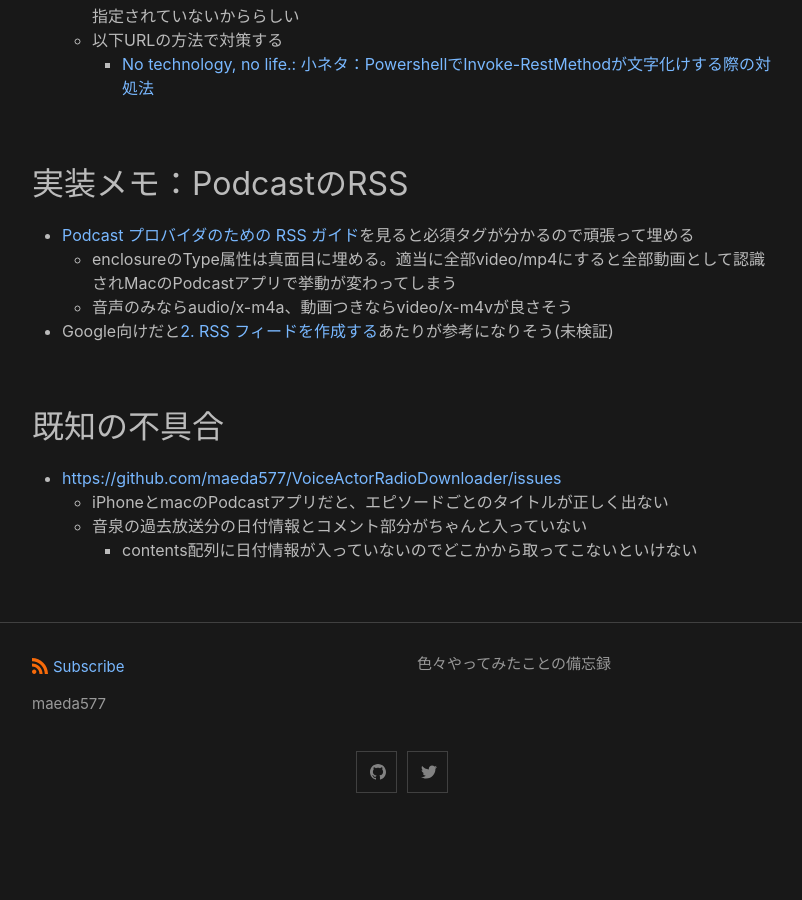
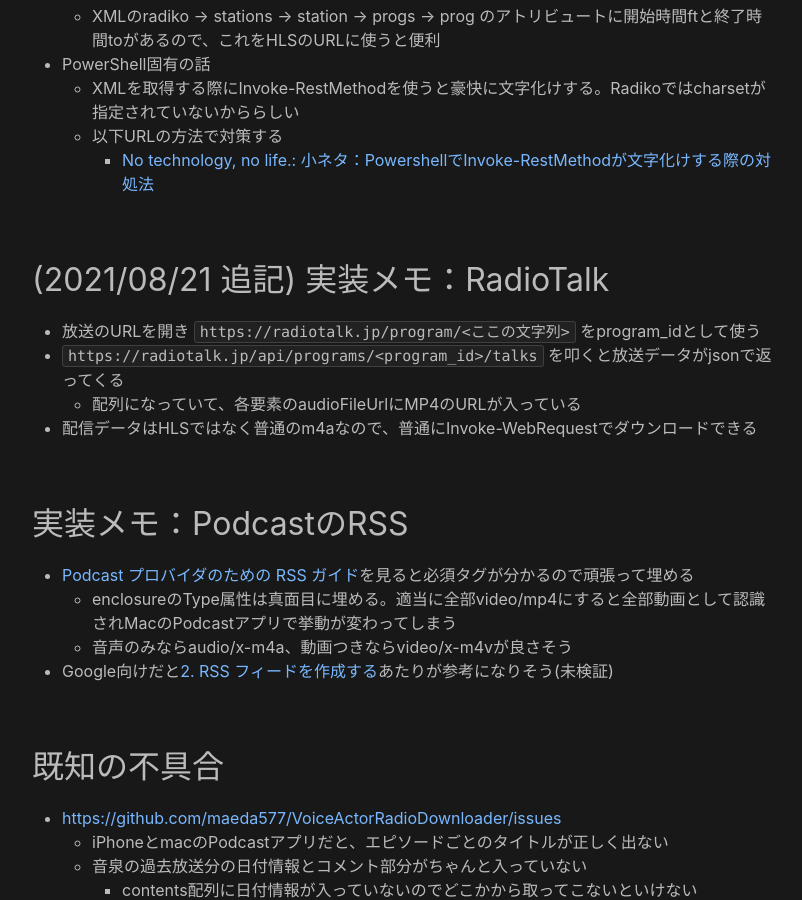
Before and after one commit to maeda577/maeda577.github.io, a Jekyll site: the page built from _posts/2021-01-10-webradio.md, in a window 1280 px wide and 900 px high, scrolled down 3968 px. Shown: the whole window, without its empty margins (238-1040 px from the left). Built offline with Jekyll 4.4.1, drawn with Linux system fonts in a browser that asks for light colours; before the commit the page ends 4796 px from its top, so only the background shows below that; some of the changed text lies outside the part shown.

Commit message:
記事更新

```diff
--- a/_posts/2021-01-10-webradio.md
+++ b/_posts/2021-01-10-webradio.md
@@ -18,6 +18,9 @@ date: 2021-01-10 20:37 +0900
     * [Radiko](https://radiko.jp/)
         * 2021/05/23 タイムフリーのみ対応
         * エリアフリー機能とリアルタイム放送は非対応
+    * [RadioTalk](https://radiotalk.jp/)
+        * 2021/08/21 対応
+        * 放送によっては既にPodcastとして公開されているものがあります。公開済みの場合はそちらを参照してください。
 * 動作環境
     * OS：Ubuntu20.04
     * ソフトウェア：PowerShell, ffmpeg, Apache(Webサーバなら何でもいい)
@@ -128,6 +131,13 @@ date: 2021-01-10 20:37 +0900
     * 以下URLの方法で対策する
         * [No technology, no life.: 小ネタ：PowershellでInvoke-RestMethodが文字化けする際の対処法](https://ntnl-it-wiz.blogspot.com/2018/09/powershellinvoke-restmethod.html)
 
+(2021/08/21 追記) 実装メモ：RadioTalk
+-------------------
+* 放送のURLを開き `https://radiotalk.jp/program/<ここの文字列>` をprogram_idとして使う
+* `https://radiotalk.jp/api/programs/<program_id>/talks` を叩くと放送データがjsonで返ってくる
+    * 配列になっていて、各要素のaudioFileUrlにMP4のURLが入っている
+* 配信データはHLSではなく普通のm4aなので、普通にInvoke-WebRequestでダウンロードできる
+
 実装メモ：PodcastのRSS
 -------------------
 * [Podcast プロバイダのための RSS ガイド](https://help.apple.com/itc/podcasts_connect/#/itcb54353390)を見ると必須タグが分かるので頑張って埋める
```
